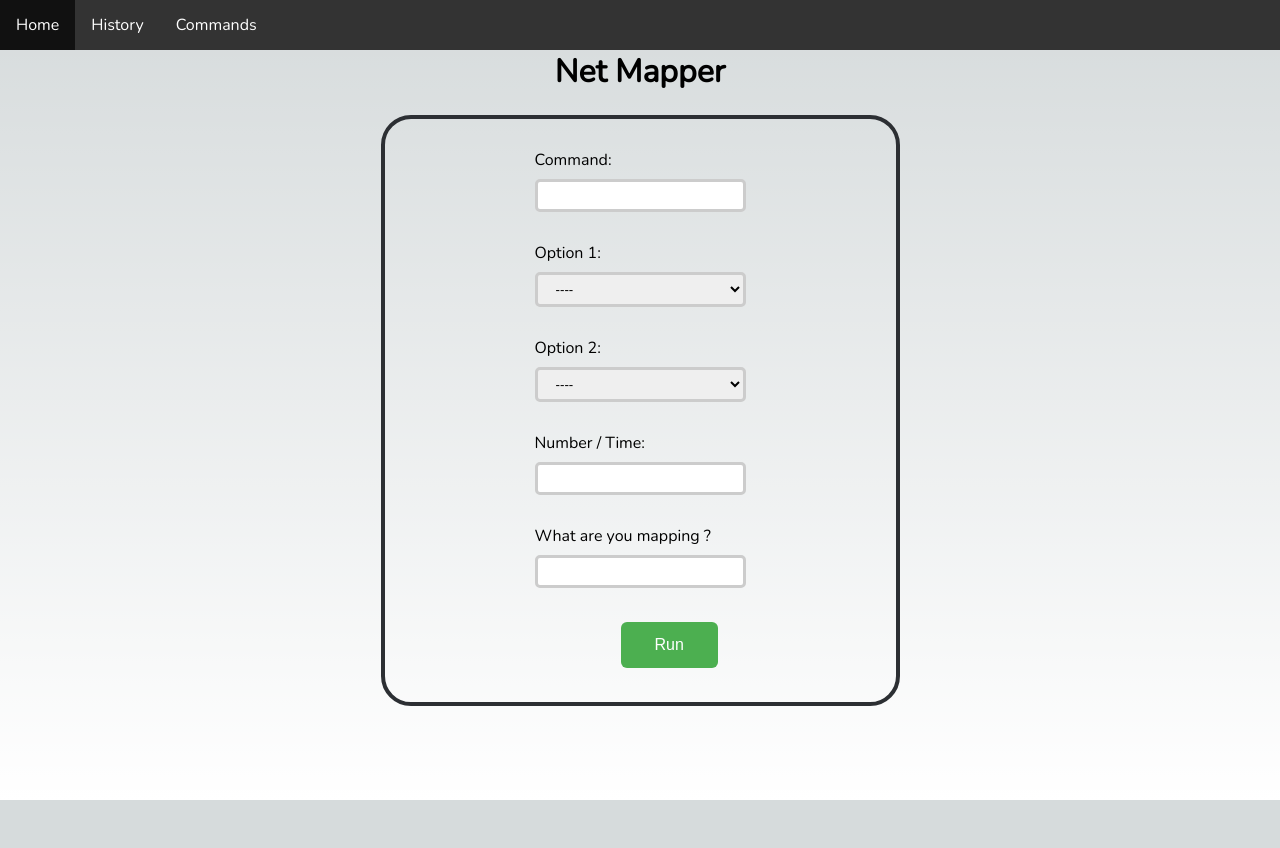
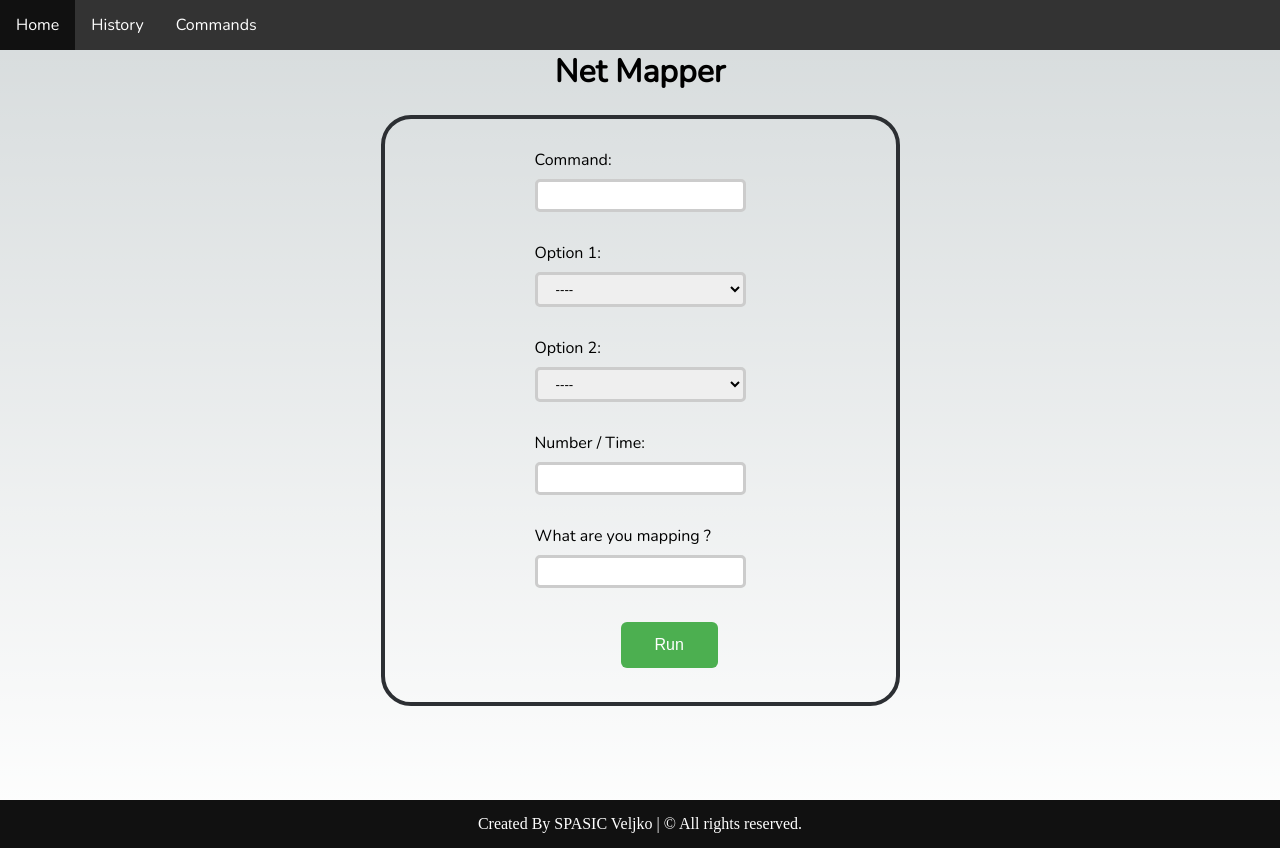
Before and after one commit to TheVSDev/netmapper, a Next.js app: page / in a window 1280 px wide. Before the commit the page ends 800 px from the top, so only its background shows below. Built offline with nearby package versions, Linux system fonts and the light colour scheme.

Commit message:
adding FOOTER

```diff
--- a/src/pages/index.jsx
+++ b/src/pages/index.jsx
@@ -24,6 +24,9 @@ export default function Home(props) {
         <br />
         <Form />
       </main>
+      <footer className={styles.footer}>
+        <span>Created By SPASIC Veljko | &copy; All rights reserved.</span>
+      </footer>
     </>
   )
 }
--- a/src/web/styles/Home.module.css
+++ b/src/web/styles/Home.module.css
@@ -9,6 +9,12 @@
   font-family: 'Nunito', sans-serif;
 }
 
+.footer {
+  padding: 15px 23px;
+  color: white;
+  text-align: center;
+  background-color: #111;
+}
 
 /* ---Navbar--- */
 .navbarUl {
```
